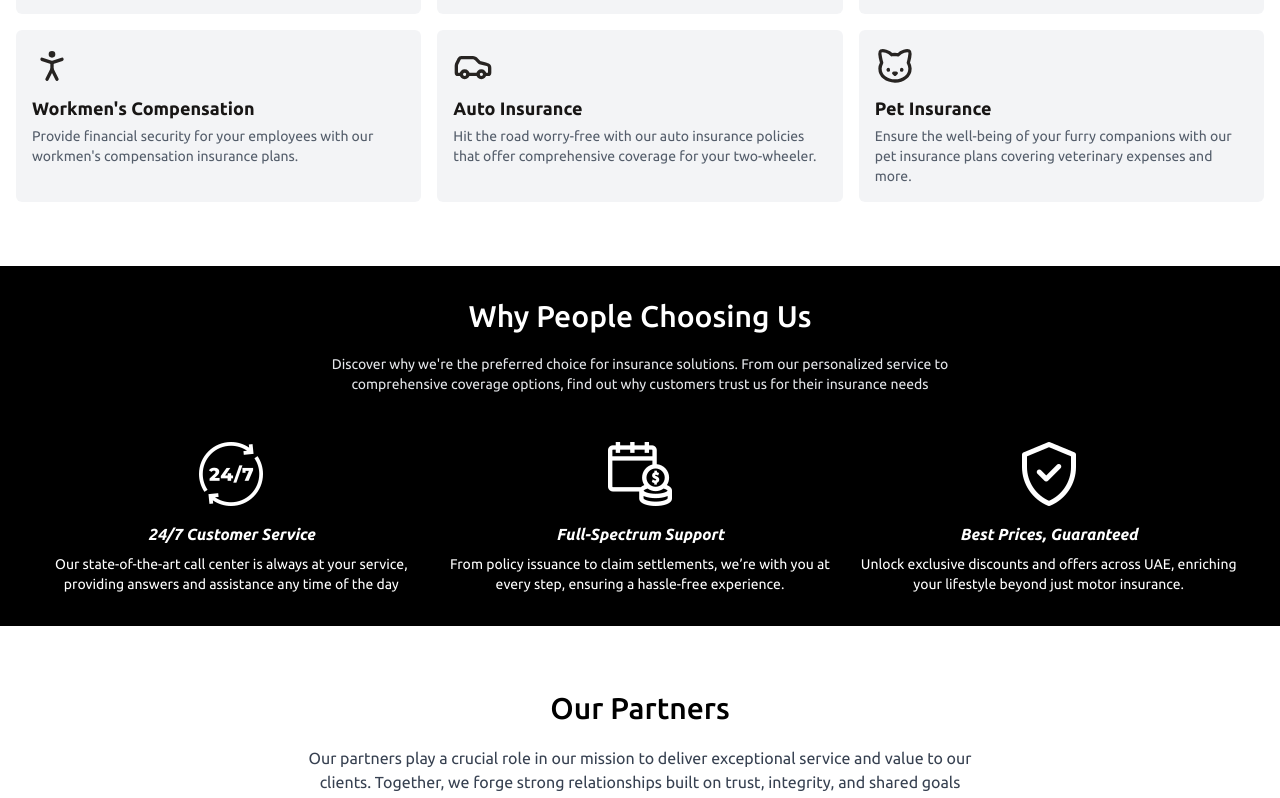
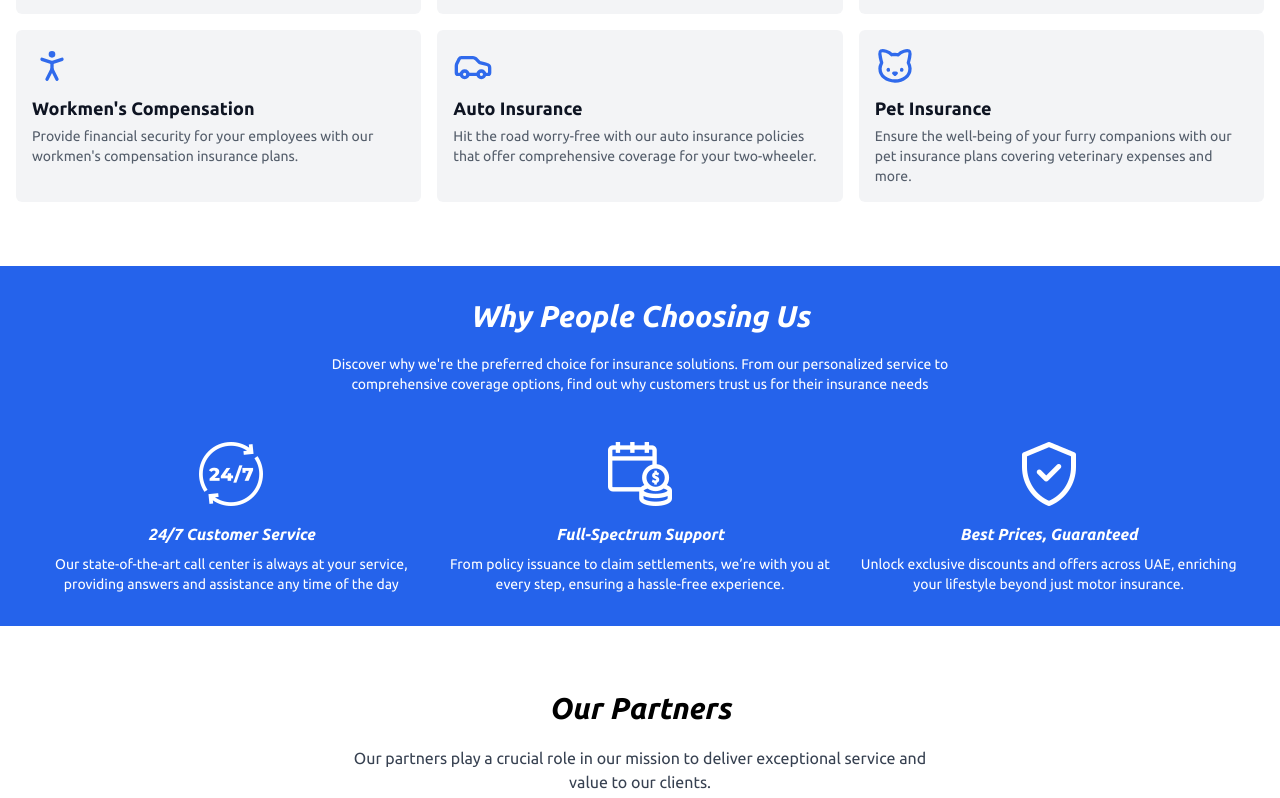
Before and after one commit to BinarySenseiii/insurance-landing, a React (Vite) app: page / in a window 1280 px wide. Shown: the part 926-1724 px from the top of the page. Built offline with nearby package versions, Linux system fonts and the light colour scheme.

Commit message:
theme-change

```diff
--- a/src/components/layout/footer.tsx
+++ b/src/components/layout/footer.tsx
@@ -1,6 +1,6 @@
 const Footer = () => {
   return (
-    <footer className="bg-black py-4">
+    <footer className="bg-primary py-4">
       <div className="container text-white text-center">
         <span className="text-sm">
           © {new Date().getFullYear()} CarinsuranceDxb.com All Rights Reserved.
--- a/src/components/sections/partners.tsx
+++ b/src/components/sections/partners.tsx
@@ -22,12 +22,11 @@ const partners = [
 const Partners = () => {
   return (
     <section id="partners" className="container">
-      <div className="space-y-5 md:space-y-5 text-black  mx-auto">
-        <h2 className="font-medium text-[22px] md:text-3xl text-center">Our Partners</h2>
-        <p className="text-sm  text-gray-700 md:text-base text-center max-w-2xl mx-auto">
+      <div className="space-y-3 md:space-y-5 text-black  mx-auto">
+        <h2 className="font-semibold text-[22px] md:text-3xl text-center italic">Our Partners</h2>
+        <p className="text-sm  text-gray-700 md:text-base text-center max-w-xl mx-auto">
           Our partners play a crucial role in our mission to deliver exceptional service and value
-          to our clients. Together, we forge strong relationships built on trust, integrity, and
-          shared goals
+          to our clients.
         </p>
       </div>
 
--- a/src/components/sections/service.tsx
+++ b/src/components/sections/service.tsx
@@ -74,7 +74,7 @@ const ServiceCard = ({
   return (
     <div
       className={clsx(
-        'bg-gray-100 rounded-md p-4 opacity-95 hover:opacity-100 hover:outline hover:outline-black',
+        'bg-gray-100 rounded-md p-4 opacity-95 hover:opacity-100 hover:outline hover:outline-primary',
       )}
     >
       <div className="text-primary">{service.icon}</div>
--- a/src/components/sections/why-choosing.tsx
+++ b/src/components/sections/why-choosing.tsx
@@ -22,13 +22,13 @@ const items = [
 
 const WhyChoosingUs = () => {
   return (
-    <section id="about" className="bg-black py-8">
+    <section id="about" className="bg-primary py-8">
       <div className="container">
-        <div className="space-y-5 md:space-y-5 text-white  mx-auto">
-          <h2 className="font-medium text-[22px] md:text-3xl text-center">
+        <div className="space-y-3 md:space-y-5 text-white  mx-auto">
+          <h2 className="font-semibold italic text-[22px] md:text-3xl text-center">
             Why People Choosing Us
           </h2>
-          <p className="text-sm  text-gray-200 md:text-sm text-center max-w-2xl mx-auto">
+          <p className="text-sm md:text-sm text-center max-w-2xl mx-auto">
             Discover why we're the preferred choice for insurance solutions. From our personalized
             service to comprehensive coverage options, find out why customers trust us for their
             insurance needs
--- a/src/lib/shadcn-ui.ts
+++ b/src/lib/shadcn-ui.ts
@@ -10,46 +10,46 @@ const shadcnPlugin = plugin(
       ':root': {
         '--font-sans': 'Ubuntu',
         '--background': '0 0% 100%',
-        '--foreground': '20 14.3% 4.1%',
+        '--foreground': '222.2 84% 4.9%',
         '--card': '0 0% 100%',
-        '--card-foreground': '20 14.3% 4.1%',
+        '--card-foreground': '222.2 84% 4.9%',
         '--popover': '0 0% 100%',
-        '--popover-foreground': '20 14.3% 4.1%',
-        '--primary': '24 9.8% 10%',
-        '--primary-foreground': '60 9.1% 97.8%',
-        '--secondary': '60 4.8% 95.9%',
-        '--secondary-foreground': '24 9.8% 10%',
-        '--muted': '60 4.8% 95.9%',
-        '--muted-foreground': '25 5.3% 44.7%',
-        '--accent': '60 4.8% 95.9%',
-        '--accent-foreground': '24 9.8% 10%',
+        '--popover-foreground': '222.2 84% 4.9%',
+        '--primary': '221.2 83.2% 53.3%',
+        '--primary-foreground': '210 40% 98%',
+        '--secondary': '210 40% 96.1%',
+        '--secondary-foreground': '222.2 47.4% 11.2%',
+        '--muted': '210 40% 96.1%',
+        '--muted-foreground': '215.4 16.3% 46.9%',
+        '--accent': '210 40% 96.1%',
+        '--accent-foreground': '222.2 47.4% 11.2%',
         '--destructive': '0 84.2% 60.2%',
-        '--destructive-foreground': '60 9.1% 97.8%',
-        '--border': '20 5.9% 90%',
-        '--input': '20 5.9% 90%',
-        '--ring': '20 14.3% 4.1%',
+        '--destructive-foreground': '210 40% 98%',
+        '--border': '214.3 31.8% 91.4%',
+        '--input': '214.3 31.8% 91.4%',
+        '--ring': '221.2 83.2% 53.3%',
         '--radius': '0.5rem',
       },
       '.dark': {
-        '--background': '20 14.3% 4.1%',
-        '--foreground': '60 9.1% 97.8%',
-        '--card': '20 14.3% 4.1%',
-        '--card-foreground': '60 9.1% 97.8%',
-        '--popover': '20 14.3% 4.1%',
-        '--popover-foreground': '60 9.1% 97.8%',
-        '--primary': '60 9.1% 97.8%',
-        '--primary-foreground': '24 9.8% 10%',
-        '--secondary': '12 6.5% 15.1%',
-        '--secondary-foreground': '60 9.1% 97.8%',
-        '--muted': '12 6.5% 15.1%',
-        '--muted-foreground': '24 5.4% 63.9%',
-        '--accent': '12 6.5% 15.1%',
-        '--accent-foreground': '60 9.1% 97.8%',
+        '--background': '222.2 84% 4.9%',
+        '--foreground': '210 40% 98%',
+        '--card': '222.2 84% 4.9%',
+        '--card-foreground': '210 40% 98%',
+        '--popover': '222.2 84% 4.9%',
+        '--popover-foreground': '210 40% 98%',
+        '--primary': '217.2 91.2% 59.8%',
+        '--primary-foreground': '222.2 47.4% 11.2%',
+        '--secondary': '217.2 32.6% 17.5%',
+        '--secondary-foreground': '210 40% 98%',
+        '--muted': '217.2 32.6% 17.5%',
+        '--muted-foreground': '215 20.2% 65.1%',
+        '--accent': '217.2 32.6% 17.5%',
+        '--accent-foreground': '210 40% 98%',
         '--destructive': '0 62.8% 30.6%',
-        '--destructive-foreground': '60 9.1% 97.8%',
-        '--border': '12 6.5% 15.1%',
-        '--input': '12 6.5% 15.1%',
-        '--ring': '24 5.7% 82.9%',
+        '--destructive-foreground': '210 40% 98%',
+        '--border': '217.2 32.6% 17.5%',
+        '--input': '217.2 32.6% 17.5%',
+        '--ring': '224.3 76.3% 48%',
       },
     }),
       addBase({
```
